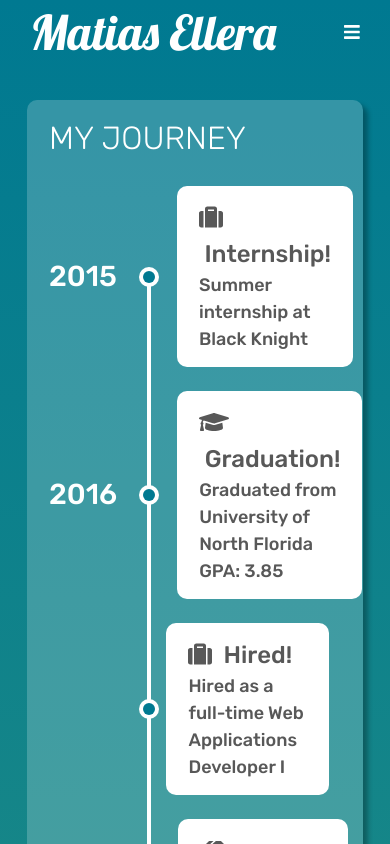
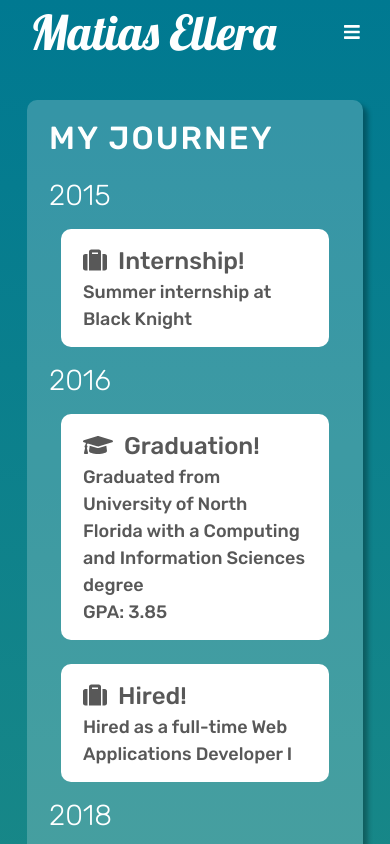
Before and after one commit to mellera86/matias-app, a React (Create React App) app: page / in a window 390 px wide. Shown: the top 844 px of the page. Built offline with nearby package versions, Linux system fonts and the light colour scheme.

Commit message:
some styling changes to my journey

```diff
--- a/src/components/Home/MyJourney/JourneyEvent/JourneyEvent.js
+++ b/src/components/Home/MyJourney/JourneyEvent/JourneyEvent.js
@@ -20,6 +20,9 @@ export class JourneyEvent extends Component {
         </div>
         <div className={lineClass}></div>
         <div className={classes.event}>
+          <div className={classes.desktopYear}>
+            {this.props.year}
+          </div>
           <Card>
             <div className={classes.title}>
               <FontAwesomeIcon icon={this.props.icon} /> &nbsp;
--- a/src/components/Home/MyJourney/JourneyEvent/JourneyEvent.module.scss
+++ b/src/components/Home/MyJourney/JourneyEvent/JourneyEvent.module.scss
@@ -11,7 +11,33 @@
 
 .year {
   width: 90px;
+  font-weight: 100;
   font-size: 1.8rem;
+}
+
+.desktopYear {
+  font-size: 1.8rem;
+  font-weight: 100;
+  display: none;
+}
+
+@media only screen and (max-width: 600px) {
+
+  .year,
+  .marker,
+  .innerMarker,
+  .line {
+    display: none !important;
+  }
+
+  .desktopYear {
+    display: block;
+  }
+
+  .event {
+    width: 100%;
+    margin-left: 0px;
+  }
 }
 
 .marker {
@@ -21,14 +47,10 @@
   background-color: white;
   margin: 0 12px 0 20px;
   position: absolute;
-  left: 70px;
+  left: 65px;
   display: flex;
   align-items: center;
   justify-content: center;
-}
-
-.marker:hover {
-  // box-shadow: 0px 1px 10px rgba(248, 248, 248, 0.4);
 }
 
 .innerMarker {
@@ -46,7 +68,7 @@
   background-color: white;
   margin: 0 12px 0 20px;
   position: absolute;
-  left: 78px;
+  left: 73px;
 }
 
 .first {
--- a/src/components/Home/MyJourney/MyJourney.js
+++ b/src/components/Home/MyJourney/MyJourney.js
@@ -21,7 +21,7 @@ export class MyJourney extends Component {
               Summer internship at Black Knight
             </JourneyEvent>
             <JourneyEvent year="2016" icon="graduation-cap" title="Graduation!">
-              Graduated from University of North Florida <br />
+              Graduated from University of North Florida with a Computing and Information Sciences degree <br />
               GPA: 3.85
             </JourneyEvent>
             <JourneyEvent icon="suitcase" title="Hired!">
--- a/src/components/Home/Skills/Skills.js
+++ b/src/components/Home/Skills/Skills.js
@@ -23,6 +23,7 @@ export class Skills extends Component {
               <Skill rating="5">Angular</Skill> <hr />
               <Skill rating="5">HTML</Skill><hr />
               <Skill rating="5">CSS/SCSS</Skill><hr />
+              <Skill rating="5">JavaScript</Skill><hr />
               <Skill rating="4">React</Skill><hr />
               <Skill rating="3">C#</Skill><hr />
               <Skill rating="3">Java</Skill><hr />
--- a/src/components/UI/Logo/Logo.js
+++ b/src/components/UI/Logo/Logo.js
@@ -1,9 +1,14 @@
 import React from 'react';
 import classes from './Logo.module.scss';
+import { setTheme } from '../../../styles/styles-helper';
+
+const changeThemeHandler = () => {
+  setTheme('main');
+}
 
 const Logo = () => {
   return (
-    <div className={classes.logo}>Matias Ellera</div>
+    <div className={classes.logo} onClick={() => changeThemeHandler()}>Matias Ellera</div>
   )
 }
 
--- a/src/index.scss
+++ b/src/index.scss
@@ -23,5 +23,6 @@ a:hover {
 
 .card-title {
   font-size: 2rem;
-  font-weight: 300;
+  font-weight: 500;
+  letter-spacing: 2px;
 }
--- a/src/styles/variables.scss
+++ b/src/styles/variables.scss
@@ -9,7 +9,7 @@
   // Main Theme Colors
   --primary-main-color: #007991;
   --primary-off-main-color: #FEFFFF;
-  --secondary-main-color: #78ffd6;
+  --secondary-main-color: #35997b;
   --secondary-off-main-color: #FEFFFF;
   --highlight-main-color: #17252A;
 
```
